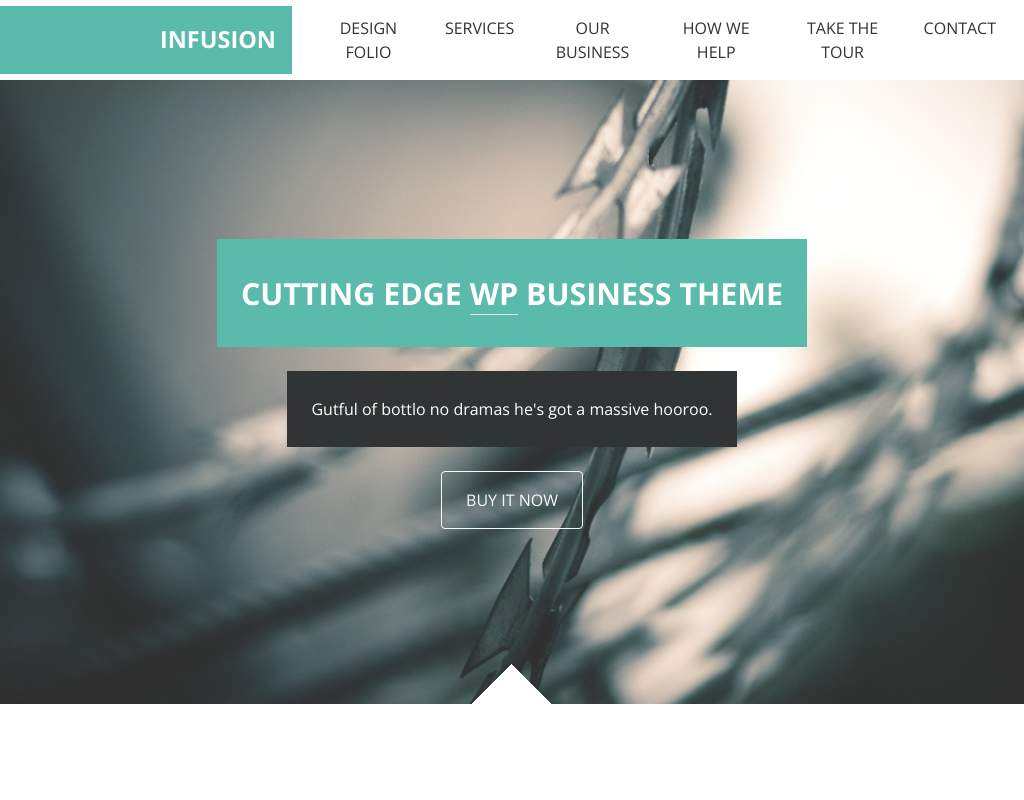
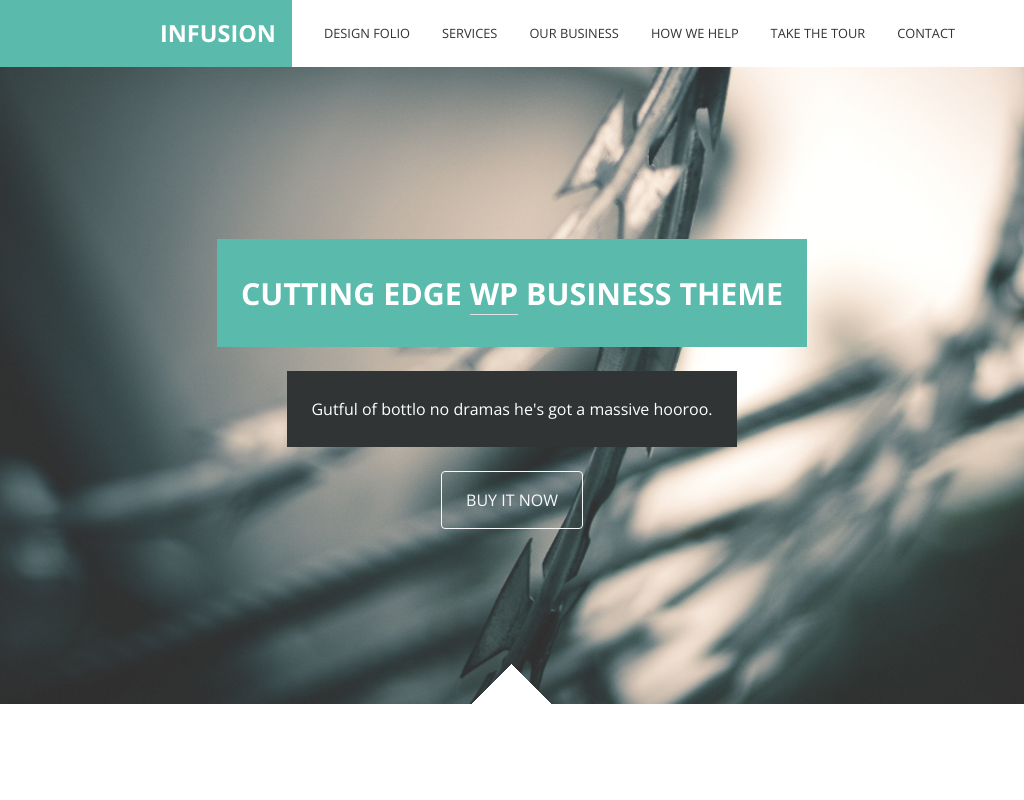
Before and after one commit to vini-se/Projeto-Infusion, a website: page src/index.html in a window 1024 px wide. Shown: the top 800 px of the page. Drawn offline with nearby package versions, Linux system fonts and the light colour scheme; files that its build step writes are made by us from their sources.

Commit message:
Some letters changed.

```diff
--- a/src/scss/components/_nav.scss
+++ b/src/scss/components/_nav.scss
@@ -1,24 +1,34 @@
-@media (min-width: 992px){
-
-    a.navbar-brand.bg-primary.text-white{
+@media (min-width: 992px) and (max-width: 1120px){
+    #navbarNav li a {
+        font-size: .8rem;
+    }
+}
+@media (min-width: 992px) {
+    a.navbar-brand.bg-primary.text-white {
         padding-left: 10rem !important;
         text-transform: uppercase;
     }
 
-    #navbarNav{
+    #navbarNav {
         background-color: white !important;
 
-        li{
+        li {
             border: none !important;
 
-            a{
-            color: $secondary !important;
-            transition: .3s ease;
-
-            &:hover{
-                color: $lighten-pri !important;
-            }
+            a {
+                color: $secondary !important;
             }
         }
     }
 }
+
+@media (min-width: 576px) {
+    #navbarNav a {
+        color: $lighten-sec !important;
+        transition: 0.3s ease;
+
+        &:hover {
+            color: $lighten-pri !important;
+        }
+    }
+}
```
